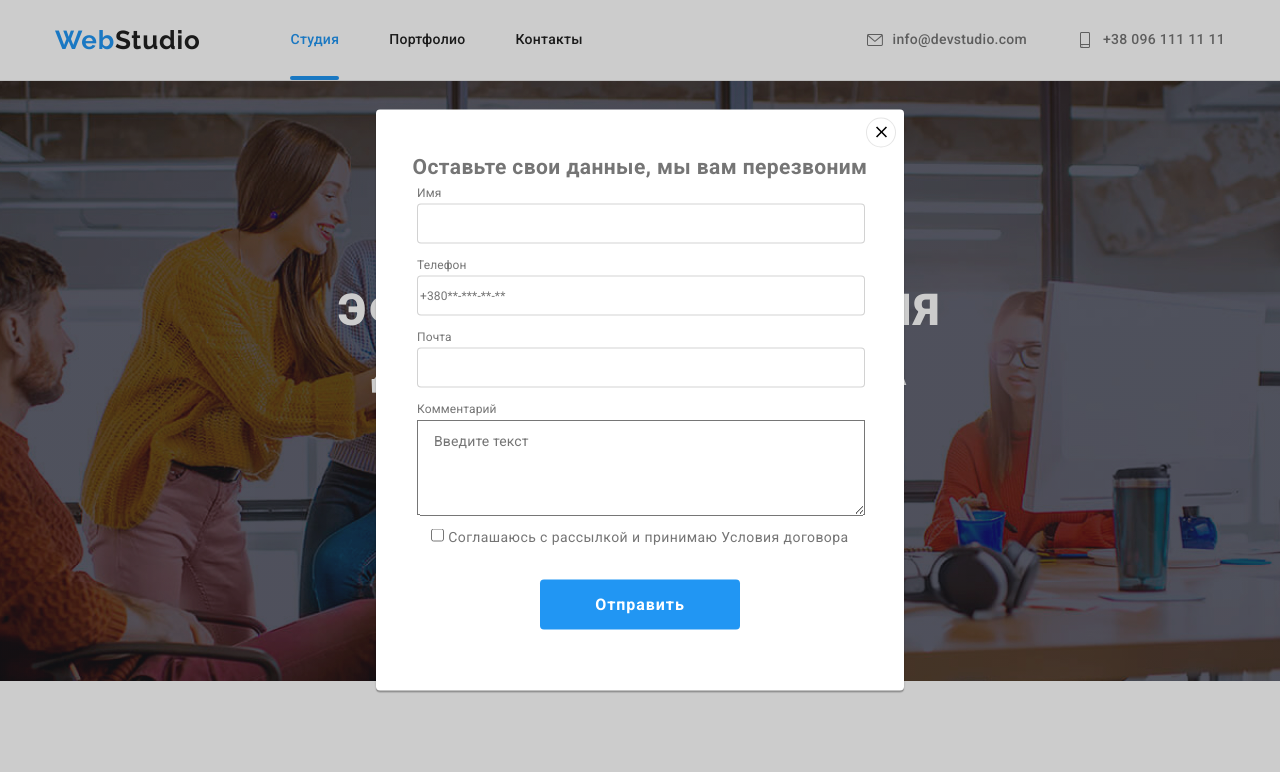
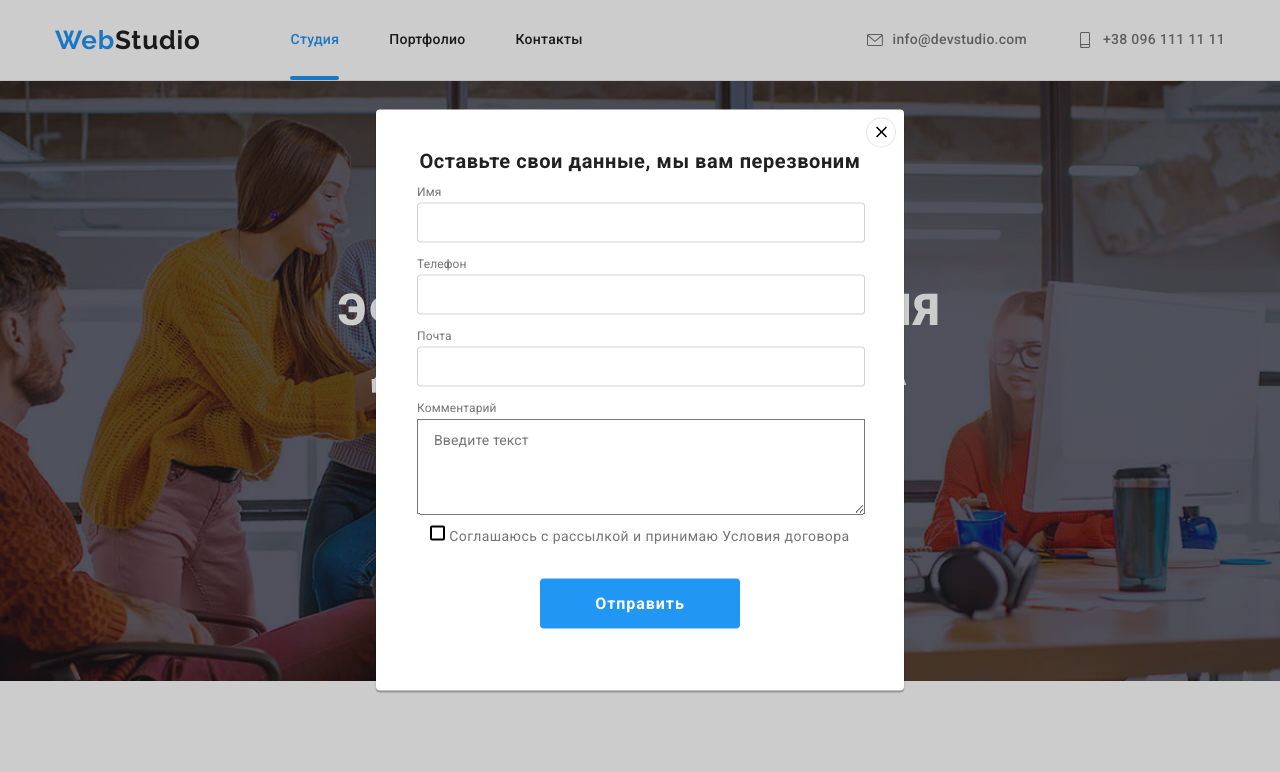
Before and after one commit to OleksiyOpalko/goit-markup-hw-06, a plain HTML site: page index.html in a window 1280 px wide. Both pictures are taken after a click on the button "Заказать услугу". Shown: the top 772 px of the page. Drawn offline with nearby package versions, Linux system fonts and the light colour scheme.

Commit message:
в checkbox зроблено - appearance: none;

```diff
--- a/css/styles.css
+++ b/css/styles.css
@@ -371,7 +371,15 @@ padding-top: 40px;
 }
 
 .form-title {
+  font-style: normal;
+  font-weight: bold;
+  font-size: 20px;
+  line-height: 23px;
+  text-align: center;
+  letter-spacing: 0.03em;
 
+  color: #212121;
+  margin-bottom: 12px;
 }
 
 .form-field {
@@ -422,6 +430,38 @@ letter-spacing: 0.01em;
   width: 18px;
   height: 18px;
     }
+
+  .close-icon:hover .social-icon-x {
+fill: #2196F3;
+  }
+
+  .checkbox {
+    -moz-appearance: none;
+    -webkit-appearance: none;
+    appearance: none;
+    position: absolute;
+  }
+
+.label-check{
+  display: inline-block;
+
+}
+
+.icon-check{
+  display: inline-block;
+  width: 15px;
+  height: 15px;
+  border-radius: 2px;
+  border: 2px solid black;
+}
+
+.checkbox:checked + .icon-check {
+  border-color: transparent;
+  background: #2196F3;
+background-image: url('../images/check.svg');
+background-size: contain;
+background-origin: border-box;
+}
 
 .why {
   padding-top: 94px;
--- a/index.html
+++ b/index.html
@@ -61,12 +61,16 @@
             <h2 class="form-title">Оставьте свои данные, мы вам перезвоним</h2>
             <div class="form-field">
             <label for="name">Имя</label>
+            <!-- <svg >
+                <use href="./images/symbol-form.svg#icon-person"></use>
+            </svg>  -->
             <input type="text" name="name" id="name" >
+
             </div>
 
             <div class="form-field">
             <label for="tel">Телефон</label>
-            <input type="tel" name="tel" id="tel" placeholder="+380**-***-**-**">
+            <input type="tel" name="tel" id="tel" >
             </div>
 
             <div class="form-field">
@@ -80,8 +84,11 @@
             </div>
 
             <div class="">
-            <input type="checkbox" name="policy" id="policy" >
-            <label for="policy">Соглашаюсь с рассылкой и принимаю Условия договора</label>
+
+            <label class="label-check" for="policy">
+                <input class="checkbox" type="checkbox" name="policy" id="policy" >
+                <span class="icon-check"></span>
+                Соглашаюсь с рассылкой и принимаю Условия договора</label>
             </div>
 
             <button type="submit" class="hero-button ">Отправить</button>
@@ -399,6 +406,13 @@
                 </li>
             </ul>
         </div>
+        <div class="join-to">
+            <p class="join">Подпишитесь на рассылку</p>
+
+                <input type="email" name="mail" id="mail">
+
+        </div>
+
    </div>
 
 
```
Also changed, not shown: images/check.svg (added), images/email.svg (added), images/person.svg (added), images/phone.svg (added), images/send.svg (added), images/symbol-form.svg (added).
